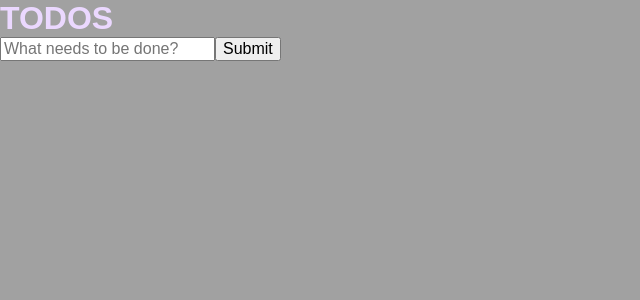
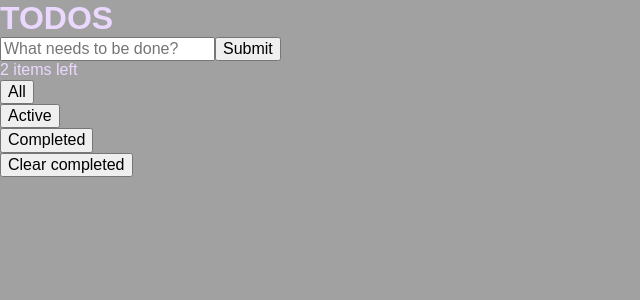
Before and after one commit to Kristuwa/todos, a React (Create React App) app: page / in a window 1280 px wide. Shown: the top 300 px of the page, without its empty margins (0-640 px from the left). Built offline with nearby package versions, Linux system fonts and the light colour scheme; the HTML template or start-up script is replaced by a standard one.

Commit message:
add functions: to filter, to clear

```diff
--- a/src/App.tsx
+++ b/src/App.tsx
@@ -1,4 +1,4 @@
-import React, { useState } from "react";
+import React, { useState, useMemo } from "react";
 import "./App.css";
 import { theme } from "./utils/theme";
 import { ThemeProvider } from "styled-components";
@@ -8,15 +8,35 @@ import { TodoList } from "./components/TodoList/TodoList";
 import { FormValues, Todo } from "./types/types";
 import { FormikHelpers } from "formik";
 import { nanoid } from "nanoid";
+import { Filter } from "./components/Filter/Filter";
 
 const App = () => {
   const [todosList, setTodosList] = useState<Todo[]>([]);
+  const [buttonChoose, setButtonChoose] = useState<string>("All");
+
+  const handleChooseFilter = (button: string) => {
+    setButtonChoose(button);
+  };
+
+  const handleClearCompleted = () => {
+    setTodosList((prevState) =>
+      prevState.filter((todo) => todo.isDone === false)
+    );
+  };
+
+  const visibleList = useMemo(() => {
+    if (buttonChoose === "All") {
+      return todosList;
+    } else if (buttonChoose === "Active") {
+      return todosList.filter((todo) => todo.isDone === false);
+    }
+    return todosList.filter((todo) => todo.isDone === true);
+  }, [todosList, buttonChoose]);
 
   const handleSubmit = (
     values: FormValues,
     formikHelpers: FormikHelpers<FormValues>
   ) => {
-    console.log(values);
     const newTodo: Todo = { id: nanoid(), todo: values.todo, isDone: false };
     setTodosList((prevState: Todo[]) => [...prevState, newTodo]);
     formikHelpers.resetForm();
@@ -28,7 +48,12 @@ const App = () => {
       <main>
         <h1>TODOS</h1>
         <FormTodo handleSubmit={handleSubmit} />
-        <TodoList list={todosList} />
+        <TodoList list={visibleList} />
+        <Filter
+          handleChooseFilter={handleChooseFilter}
+          buttonChoose={buttonChoose}
+          handleClearCompleted={handleClearCompleted}
+        />
       </main>
     </ThemeProvider>
   );
--- /dev/null
+++ b/src/components/Filter/Filter.tsx
@@ -0,0 +1,37 @@
+import { FC } from "react";
+
+const buttons: string[] = ["All", "Active", "Completed"];
+
+interface FilterProps {
+  handleChooseFilter: (button: string) => void;
+  buttonChoose: string;
+  handleClearCompleted: () => void;
+}
+
+export const Filter: FC<FilterProps> = ({
+  handleChooseFilter,
+  buttonChoose,
+  handleClearCompleted,
+}) => {
+  return (
+    <div>
+      <p>2 items left</p>
+      <ul>
+        {buttons.map((button) => (
+          <li key={button}>
+            <button
+              type="button"
+              data-active={button === buttonChoose ? "active" : "non-active"}
+              onClick={() => handleChooseFilter(button)}
+            >
+              {button}
+            </button>
+          </li>
+        ))}
+      </ul>
+      <button type="button" onClick={handleClearCompleted}>
+        Clear completed
+      </button>
+    </div>
+  );
+};
```
